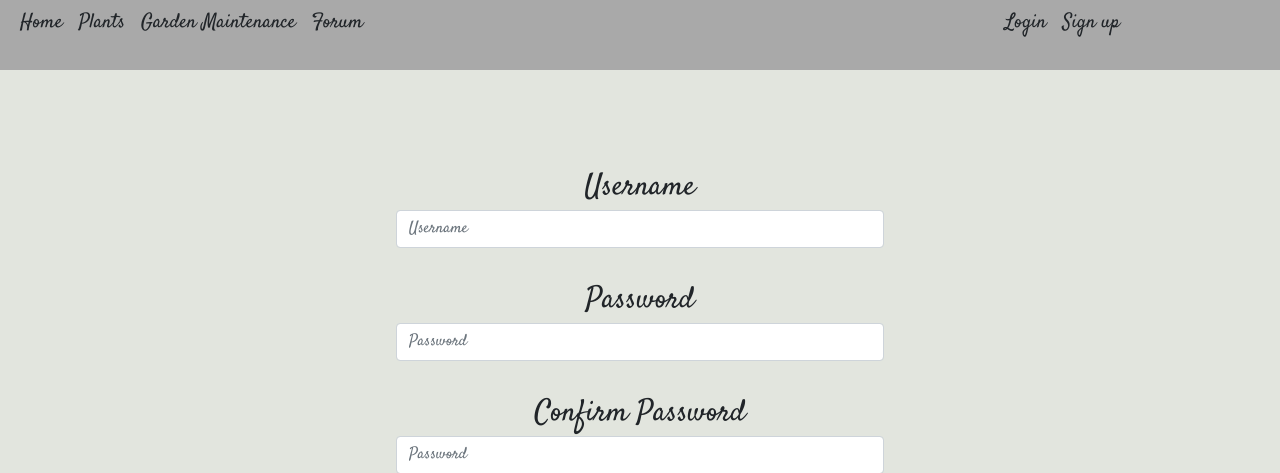
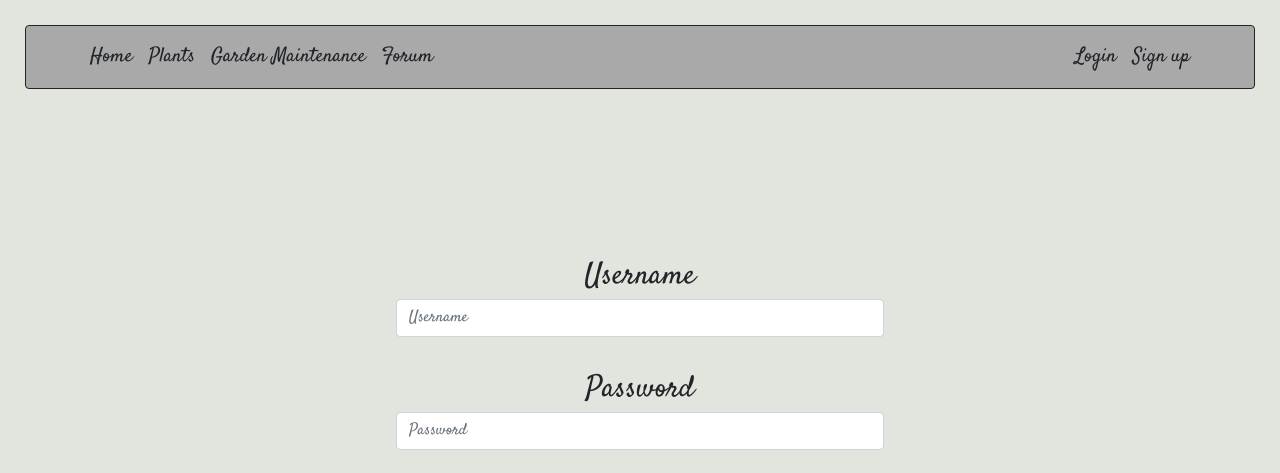
Before and after one commit to maspeth1/quad-landscaping2, a PHP site: page /pages/signUp.html in a window 1280 px wide. Shown: the top 473 px of the page. Run offline with PHP 8.4, Linux system fonts and the light colour scheme; some web fonts are replaced.

Commit message:
updated styling, Irene

```diff
--- a/CLIENT/pages/forum.html
+++ b/CLIENT/pages/forum.html
@@ -10,7 +10,7 @@
     <link rel="shortcut icon" href="./images/Logo.png">
 </head>
 <body style="background-color: #e2e5de;;" onLoad="forumLoad()">
-    <nav id="nav">
+    <nav class="py-2 border border-dark  rounded" style="background-color: darkgray; margin: 25px;" id="nav">
     </nav>
 
 
--- a/CLIENT/pages/index.html
+++ b/CLIENT/pages/index.html
@@ -12,7 +12,7 @@
 </head>
 <body style="background-color: #e2e5de;;" onLoad="indexLoad()">
 
-    <nav  id="nav">
+    <nav class="py-2 border border-dark  rounded" style="background-color: darkgray; margin: 25px;" id="nav">
     </nav>
 
 
--- a/CLIENT/pages/maintenance.html
+++ b/CLIENT/pages/maintenance.html
@@ -10,7 +10,7 @@
     <link rel="shortcut icon" href="./images/Logo.png">
 </head>
 <body style="background-color: #e2e5de;" onLoad="maintenanceLoad()">
-    <nav   id="nav">
+    <nav class="py-2 border border-dark  rounded" style="background-color: darkgray; margin: 25px;" id="nav">
     </nav>
 
 
--- a/CLIENT/pages/plants.html
+++ b/CLIENT/pages/plants.html
@@ -11,7 +11,7 @@
 
 </head>
 <body style="background-color: #e2e5de;" onLoad="plantsLoad()">
-    <nav  id="nav">
+    <nav  class="py-2 border border-dark  rounded" style="background-color: darkgray; margin: 25px;" id="nav">
     </nav>
 
     <div class="container" id="plantTable">
--- a/CLIENT/pages/signIn.html
+++ b/CLIENT/pages/signIn.html
@@ -11,9 +11,10 @@
 
 </head>
 <body style="background-color: #e2e5de;" onLoad="signInLoad()">
-    <nav  id="nav">
+    <nav class="py-2 border border-dark  rounded" style="background-color: darkgray; margin: 25px;" id="nav">
     </nav>
     <div class="container" id="signInContainer" style="  margin-top: 150px; padding: 0 55px; justify-content:space-between;">
+
             <!-- <div class="row justify-content-center" id="signIn">
                 <div class="col-4">Sign In</div>
             </div> -->
--- a/CLIENT/pages/signUp.html
+++ b/CLIENT/pages/signUp.html
@@ -11,7 +11,7 @@
 
 </head>
 <body style="background-color: #e2e5de;" onLoad="signUpLoad()">
-    <nav  id="nav">
+    <nav  class="py-2 border border-dark  rounded" style="background-color: darkgray; margin: 25px;" id="nav">
     </nav>
 
     <div class="container" id="signInContainer" style="  margin-top: 150px; padding: 0 55px; justify-content:space-between;">
--- a/CLIENT/resources/css/index.css
+++ b/CLIENT/resources/css/index.css
@@ -12,13 +12,12 @@
 }
 
 #nav{
+
     font-size: 20px;
-    position: fixed;
-    top:0;
-    left: 0;
-    width:100%;
-    height: 70px;
-    background-color:darkgray;
+    position:static;
+    background-color: darkgray;
+
+
 }
 
 /* Plants */
@@ -66,5 +65,6 @@
     padding: 15px;
     font-size: 30px;
     text-align: center;
+    margin: 25px;
 
 }
```
